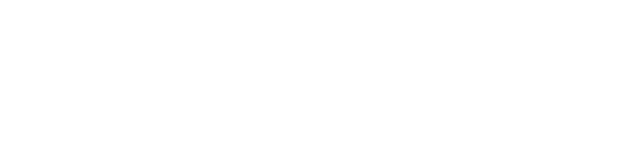
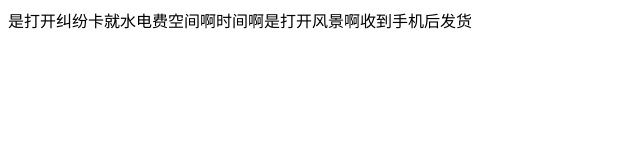
Before and after one commit to 1049356603/1228meituan, a plain HTML site: page index.html in a window 1280 px wide. Shown: the whole page, without its empty margins (0-640 px from the left). Drawn offline with Linux system fonts and the light colour scheme.

Commit message:
三大发送到发送到发水电费11111

```diff
--- a/index.html
+++ b/index.html
@@ -9,7 +9,7 @@
 </head>
 
 <body>
-
+是打开纠纷卡就水电费空间啊时间啊是打开风景啊收到手机后发货
 </body>
 
 </html>
```
